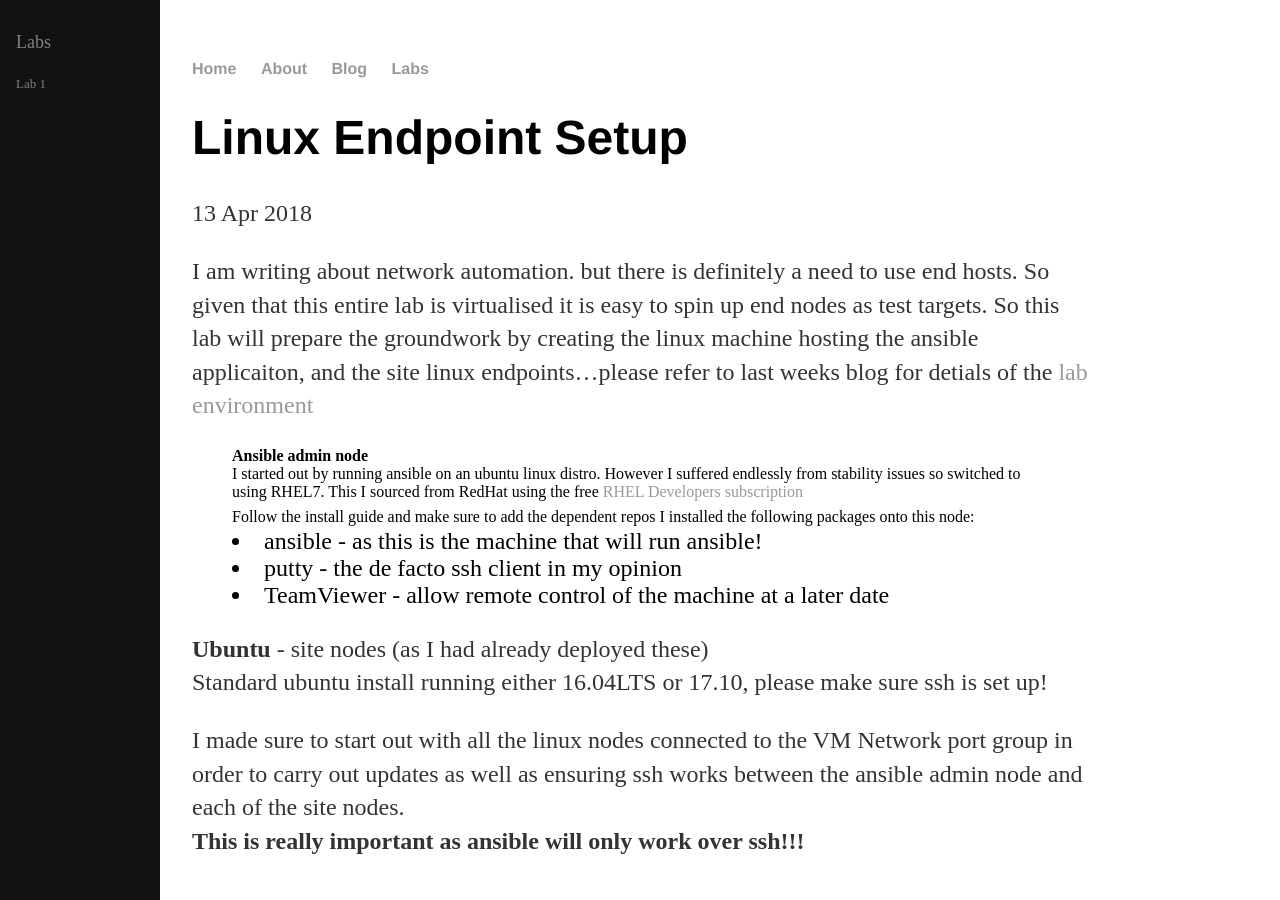
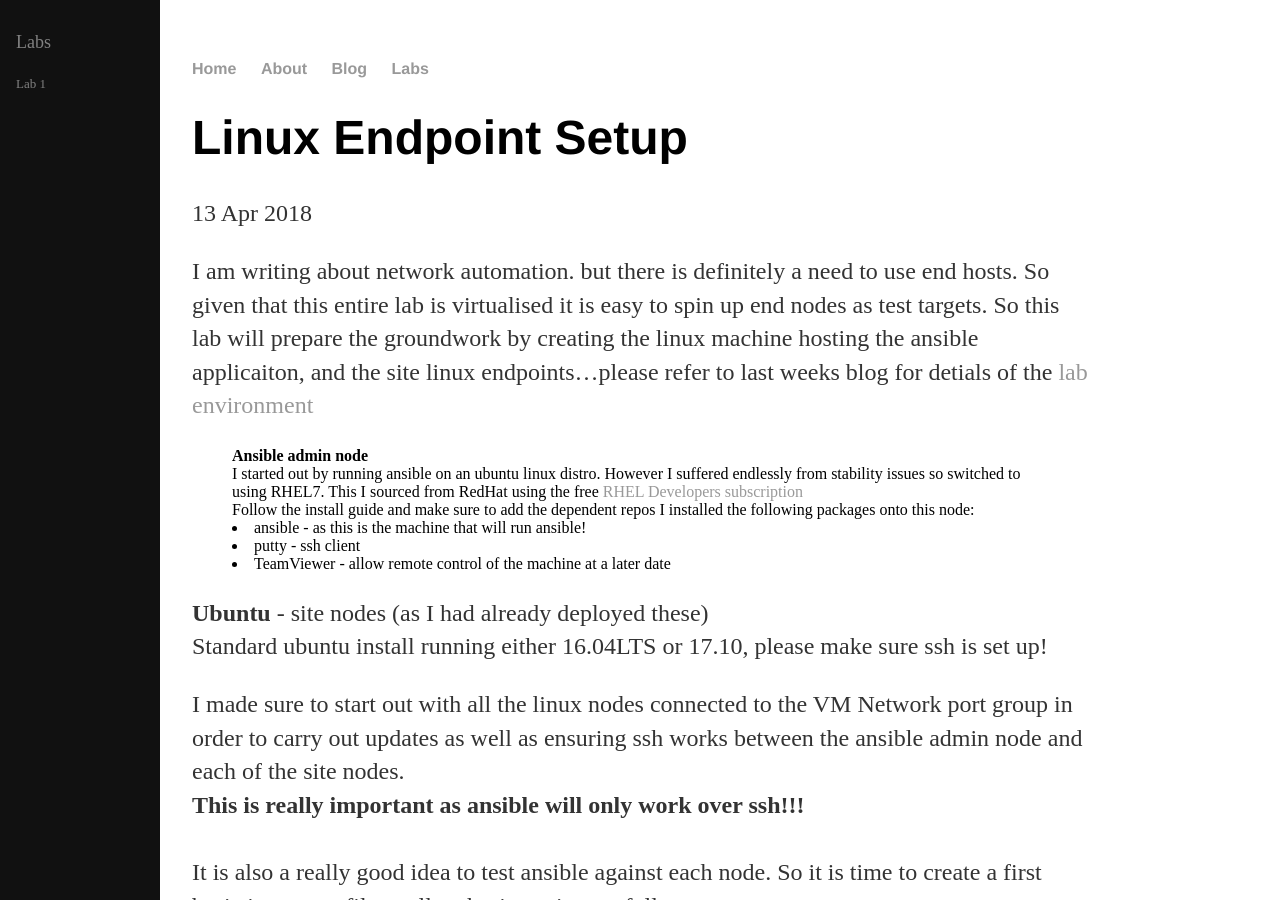
Before and after one commit to craigeowen/craigeowen.github.io, a Jekyll site: the page built from _posts/2018-04-13-Linux-Endpoint-Setup.md, in a window 1280 px wide and 900 px high. Built offline with Jekyll 4.4.1, drawn with Linux system fonts in a browser that asks for light colours; our own code applies the rules of GitHub Pages for plain Markdown files.

Commit message:
Update 2018-04-13-Linux-Endpoint-Setup.md

```diff
--- a/_posts/2018-04-13-Linux-Endpoint-Setup.md
+++ b/_posts/2018-04-13-Linux-Endpoint-Setup.md
@@ -12,9 +12,9 @@
    Follow the install guide and make sure to add the dependent repos
 
    I installed the following packages onto this node:
-   <font size="5">
+   <font size="3">
    <li>ansible - as this is the machine that will run ansible!</li>
-   <li>putty - the de facto ssh client in my opinion</li>
+   <li>putty - ssh client</li>
    <li>TeamViewer - allow remote control of the machine at a later date</li>
    </font>
 </blockquote>
```
